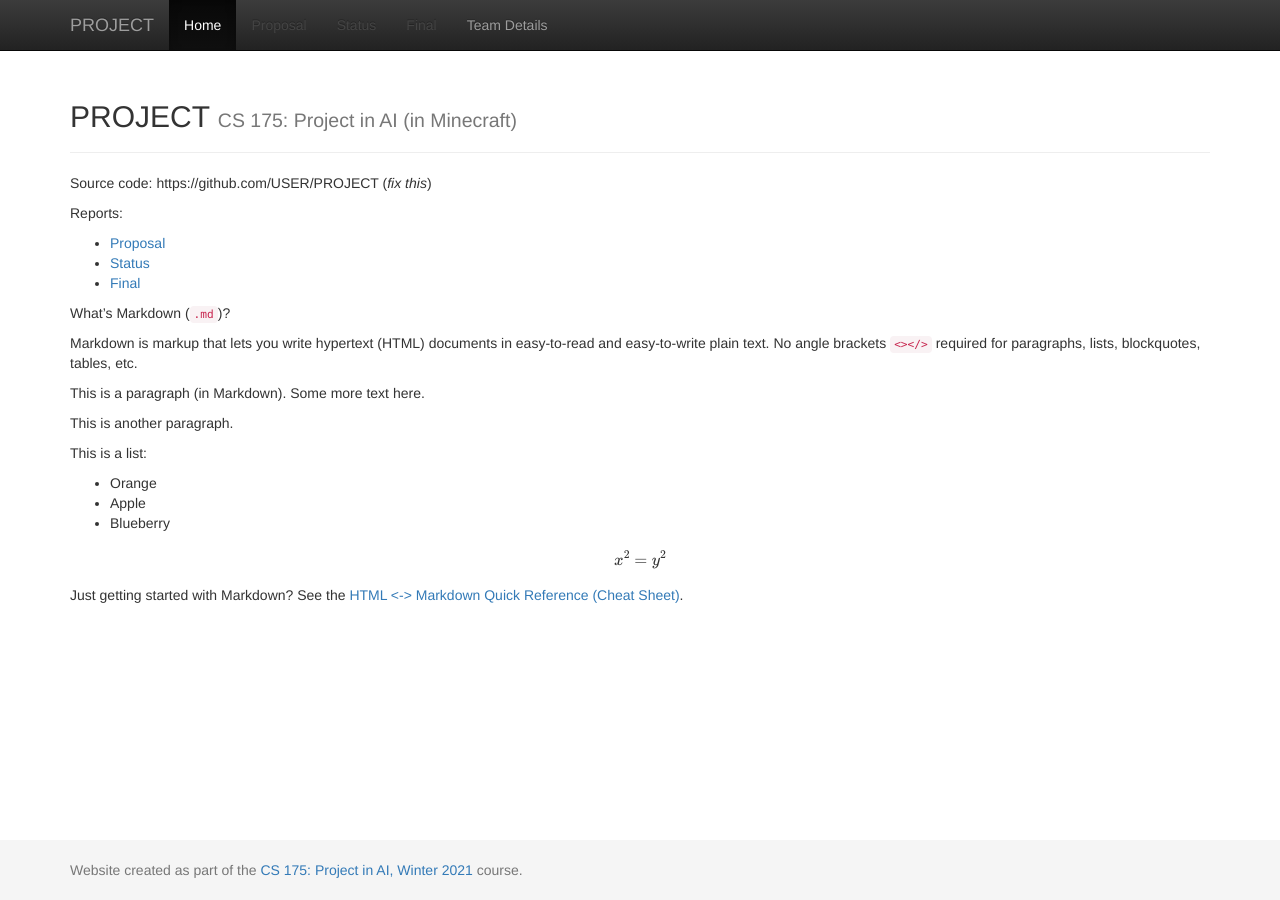
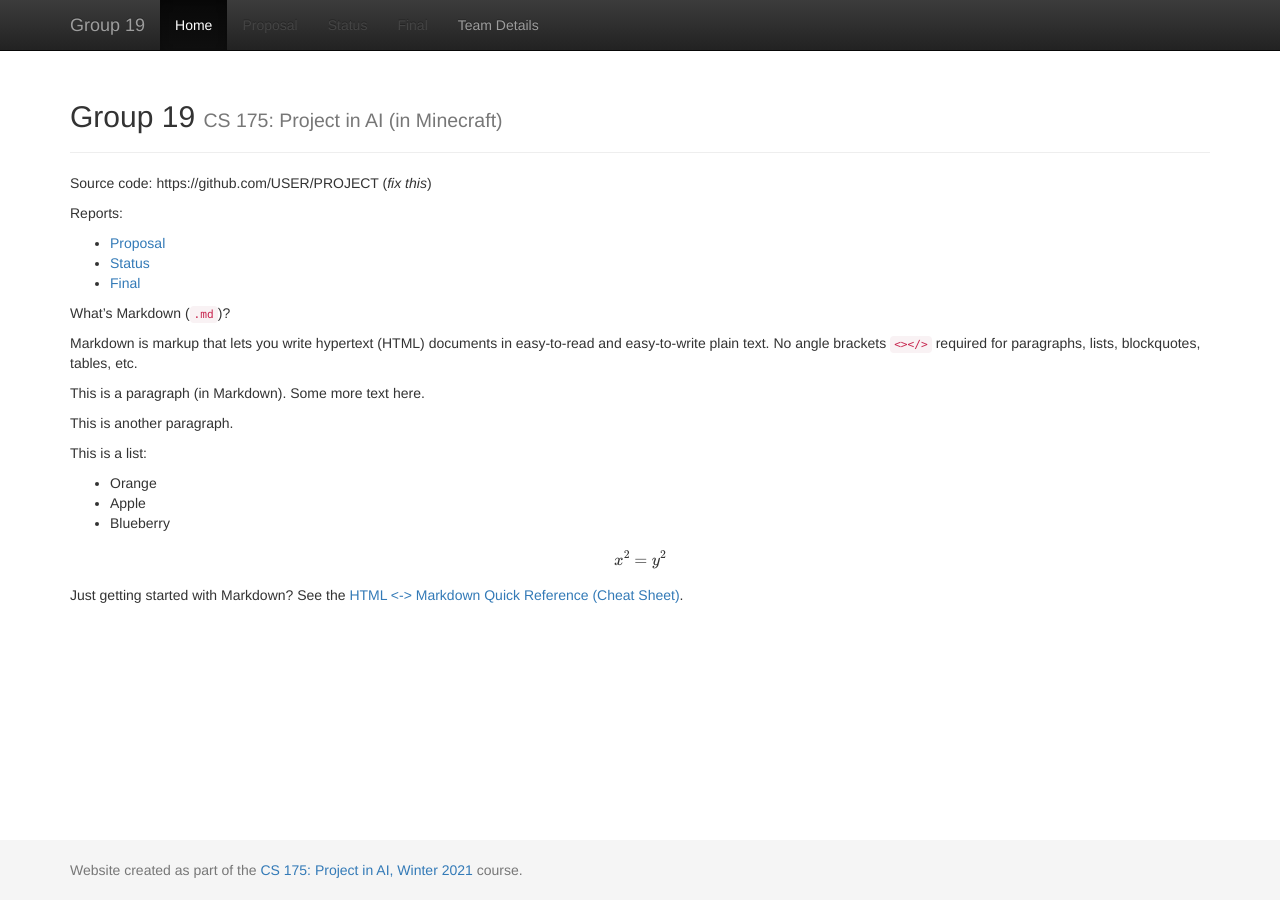
Before and after one commit to SahilRailkar/group-19, a Jekyll site: the page built from docs/index.md, in a window 1280 px wide. Built offline with Jekyll 4.4.1, drawn with Linux system fonts in a browser that asks for light colours; formulas are drawn with MathJax 3.

Commit message:
Changed the title

```diff
--- a/docs/_config.yml
+++ b/docs/_config.yml
@@ -1,7 +1,7 @@
 ###########
 # site.title
 
-title:    'PROJECT'
+title:    'Group 19'
 subtitle: 'CS 175: Project in AI (in Minecraft)'
 
 
```
